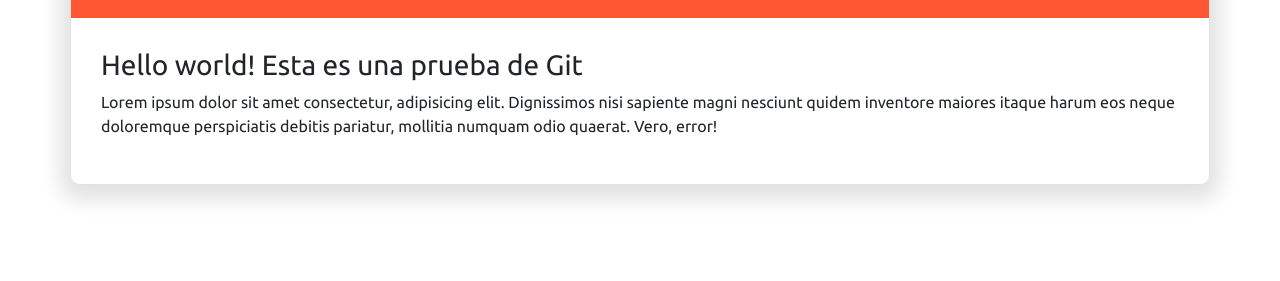
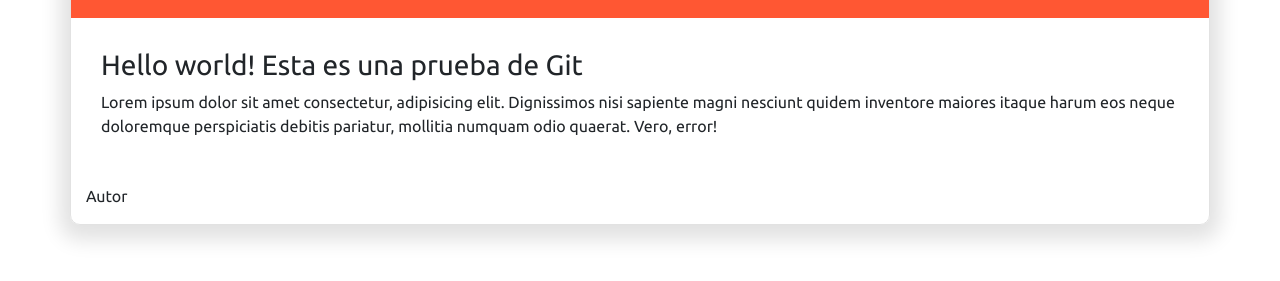
Before and after one commit to Josema-Dis/aprendiendo-git-github, a plain HTML site: page index.html in a window 1280 px wide. Shown: the part 129-410 px from the top of the page. Drawn offline with Linux system fonts and the light colour scheme.

Commit message:
Añadido el footer

```diff
--- a/index.html
+++ b/index.html
@@ -30,6 +30,11 @@
                 <h3>Hello world! Esta es una prueba de Git</h3>
                 <p>Lorem ipsum dolor sit amet consectetur, adipisicing elit. Dignissimos nisi sapiente magni nesciunt quidem inventore maiores itaque harum eos neque doloremque perspiciatis debitis pariatur, mollitia numquam odio quaerat. Vero, error!</p>
             </div>
+            <div class="col-12">
+                <footer>
+                    <p>Autor</p>
+                </footer>
+            </div>
         </div>
     </div>
 
```
Also changed, not shown: Git.txt.
